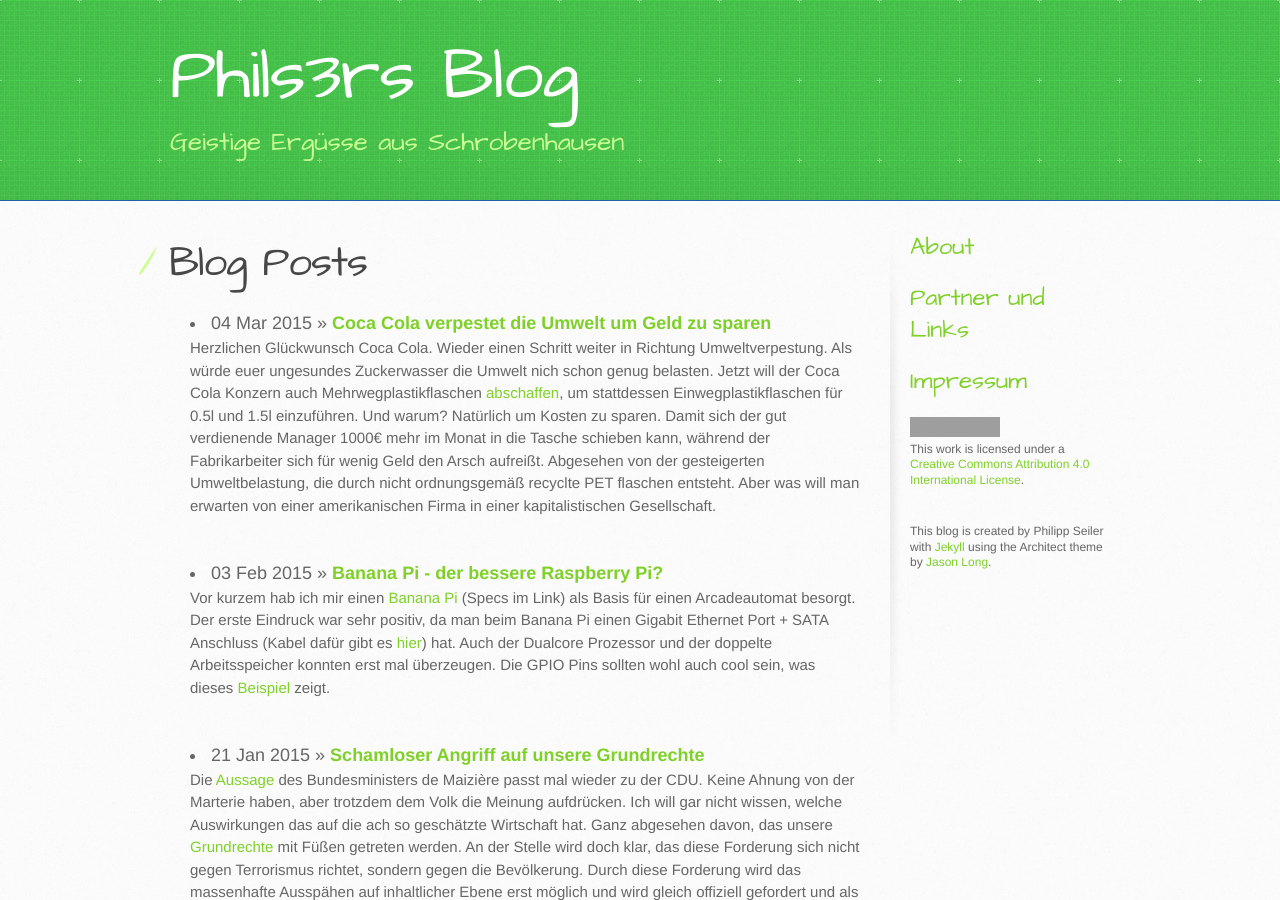
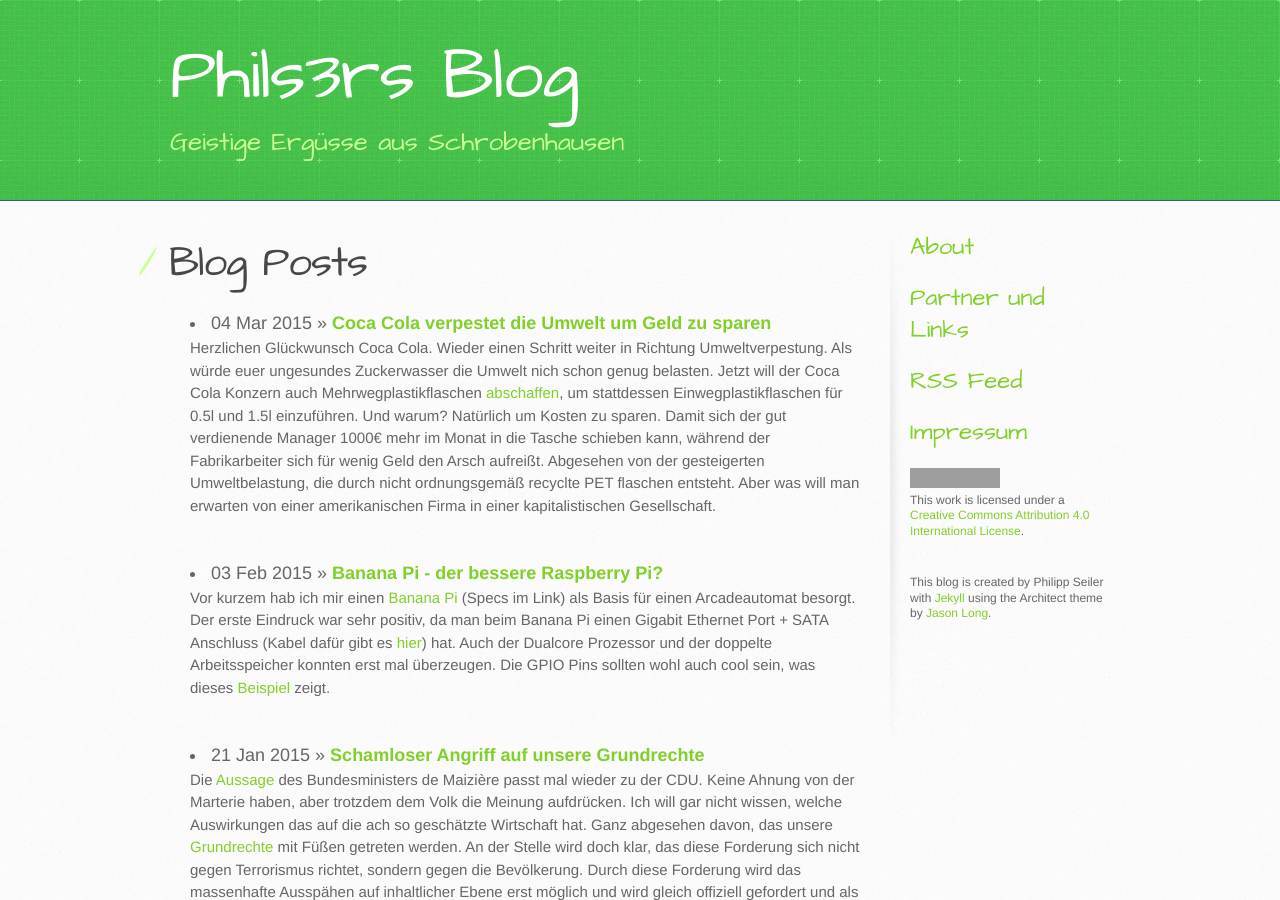
Before and after one commit to pseiler/phils3rs_blog, a Jekyll site: the page built from index.html, in a window 1280 px wide and 900 px high. Built offline with Jekyll 4.4.1, drawn with Linux system fonts in a browser that asks for light colours; Markdown is read by kramdown in place of the engine named in the settings; grey boxes are pictures that could not be loaded.

Commit message:
- added link to rss feed to main site

```diff
--- a/_layouts/default.html
+++ b/_layouts/default.html
@@ -35,6 +35,7 @@
         <aside id="sidebar">
 <p><a href="/about.html" class="link">About</a>
 <p><a href="/links.html" class="link">Partner und Links</a>
+<p><a href="/feed.xml" class="link">RSS Feed</a>
 <p><a href="/impress.html" class="link">Impressum</a>
 <p><a rel="license" href="http://creativecommons.org/licenses/by/4.0/"><img alt="Creative Commons License" style="border-width:0" src="https://i.creativecommons.org/l/by/4.0/88x31.png" /></a><br />This work is licensed under a <a rel="license" href="http://creativecommons.org/licenses/by/4.0/">Creative Commons Attribution 4.0 International License</a>.</p>
           <p></br>This blog is created by Philipp Seiler with <a href="http://jekyllrb.com/">Jekyll</a> using the Architect theme by <a href="https://twitter.com/jasonlong">Jason Long</a>.</p>
```
